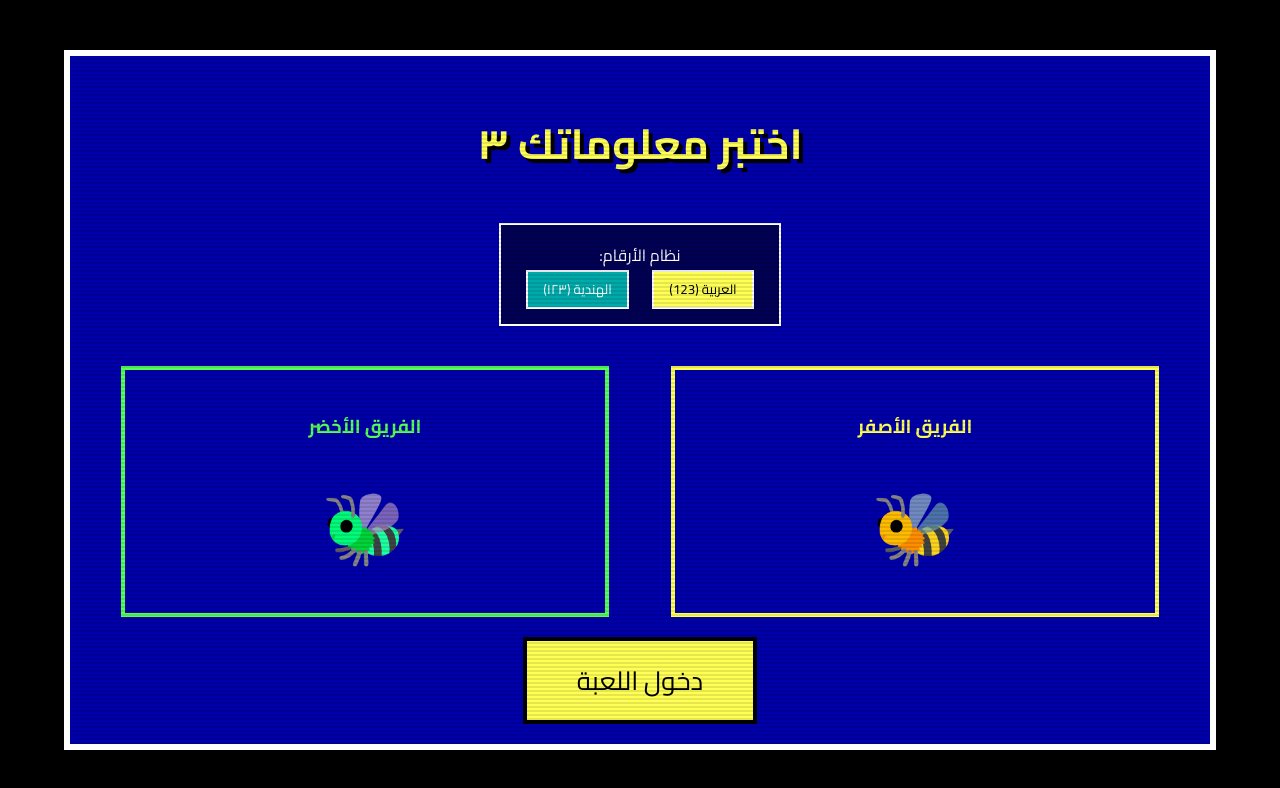
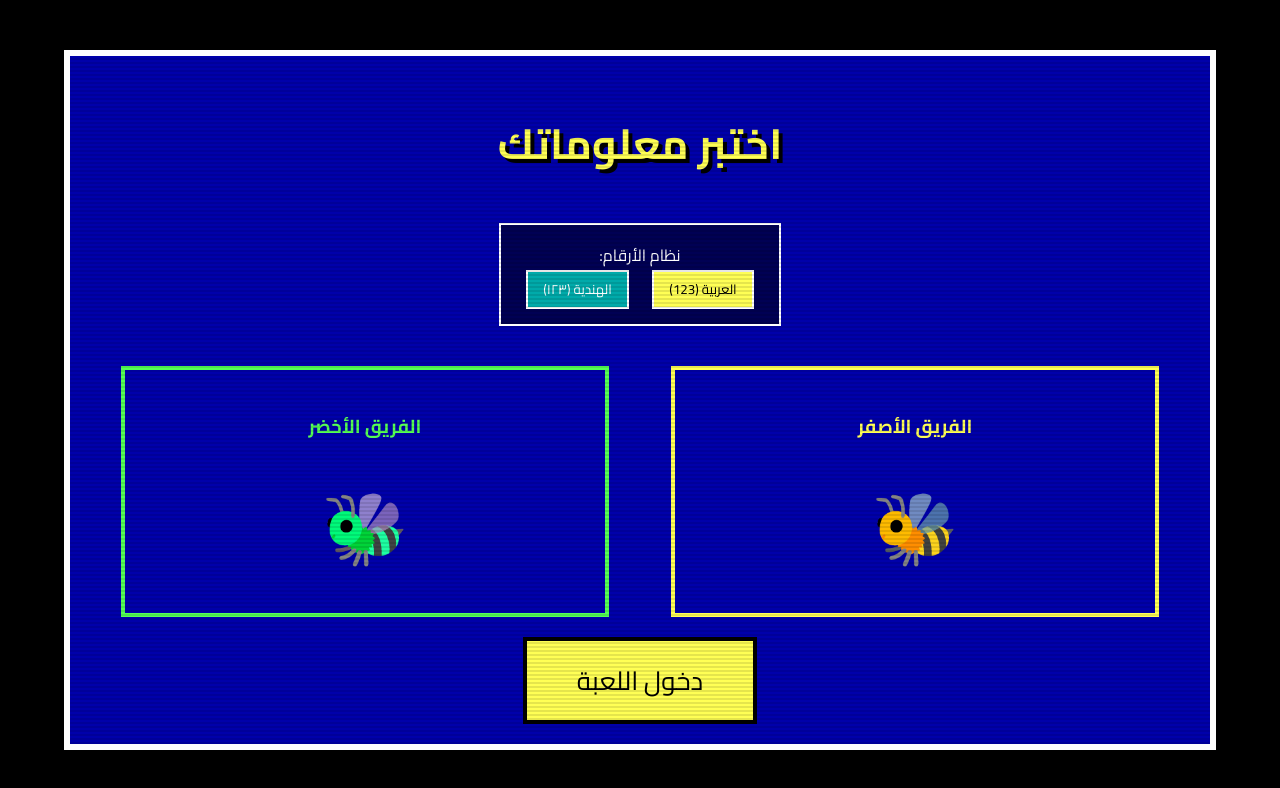
Before and after one commit to saidhamza/TestYourKnowledge, a plain HTML site: page index.html in a window 1280 px wide. Drawn offline with Linux system fonts and the light colour scheme.

Commit message:
Name change

```diff
--- a/index.html
+++ b/index.html
@@ -334,7 +334,7 @@
     <div id="game-wrapper">
         <!-- Screen 1: Start -->
         <div id="screen-start" class="screen active">
-            <h1 class="title-gold">اختبر معلوماتك ٣</h1>
+            <h1 class="title-gold">اختبر معلوماتك</h1>
 
             <div class="settings-box">
                 <div>نظام الأرقام:</div>
```
